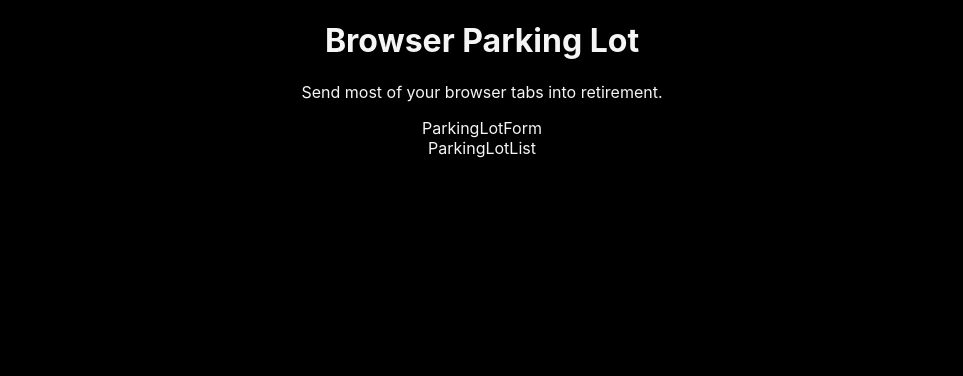
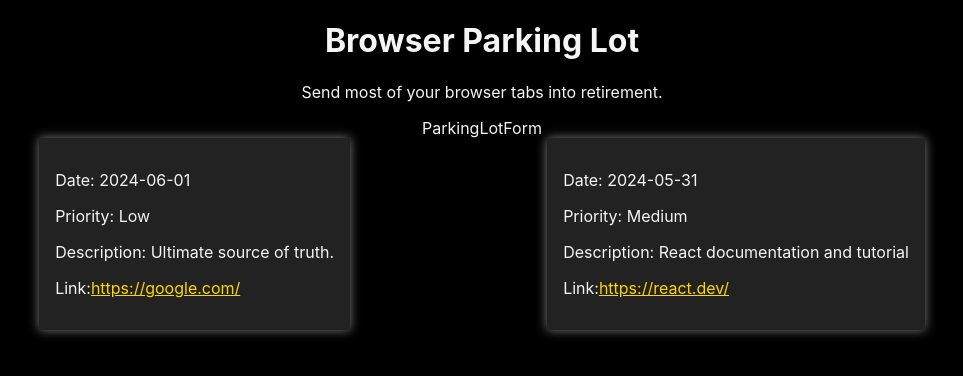
Before and after one commit to Williams439/2024-mar-react-parking-lot, a React (Create React App) app: page / in a window 1280 px wide. Shown: the top 376 px of the page, without its empty margins (158-1121 px from the left). Built offline with nearby package versions, Linux system fonts and the light colour scheme.

Commit message:
parkinglotlist

```diff
--- a/package.json
+++ b/package.json
@@ -6,6 +6,7 @@
   "dependencies": {
     "@testing-library/react": "^13.4.0",
     "@testing-library/user-event": "^13.5.0",
+    "nanoid": "^5.0.7",
     "react": "^18.3.1",
     "react-dom": "^18.3.1",
     "react-scripts": "5.0.1"
--- a/src/App.js
+++ b/src/App.js
@@ -1,9 +1,29 @@
+import { useState } from 'react';
+import {nanoid} from 'nanoid';
 import './App.css';
 
 import ParkingLotForm from "./Components/ParkingLotForm/ParkingLotForm";
 import ParkingLotList from './Components/ParkingLotList/ParkingLotList';
 
 export default function App() {
+
+  let [parkingLotItems, setParkingLotItems] = useState([
+  {
+    id: nanoid(),
+    date: "2024-06-01",
+    priority: "Low",
+    link: "https://google.com/",
+    description: "Ultimate source of truth.",
+  },
+  {
+    id: nanoid(),
+    date: "2024-05-31",
+    priority: "Medium",
+    link: "https://react.dev/",
+    description: "React documentation and tutorial",
+  },
+  ]);
+
   return (
     <div className="App">
       <header>
@@ -12,7 +32,7 @@
       </header>
       <main>
         <ParkingLotForm />
-          <ParkingLotList />
+        <ParkingLotList parkingLotItems={parkingLotItems}/>
       </main>
     </div>
   );
--- /dev/null
+++ b/src/Components/ParkingLotList/ParkingLot.css
@@ -0,0 +1,21 @@
+.parking-lot-list-container {
+        display: flex;
+        flex-wrap: wrap;
+        justify-content: space-evenly;
+    }
+
+    .parking-lot-item-container {
+        max-width: 30%;
+        background-color:#222222;
+        box-shadow: 0px 0px 10px rgba(155, 155, 155, 0.8);
+        padding: 1rem;
+        text-align: left;
+    }
+
+    .parking-lot-item-anchor {
+        color: gold;
+    }
+
+    .parking-lot-item-anchor:visited {
+        color: goldenrod;
+    }
--- /dev/null
+++ b/src/Components/ParkingLotList/ParkingLotItem.jsx
@@ -0,0 +1,17 @@
+import React from 'react'
+
+export default function ParkingLotItem({id, date, priority, link, description}) {
+  return (
+    <section className="parking-lot-item-container">
+        <p className="parking-lot-item-field">Date: { date }</p>
+        <p className="parking-lot-item-field">Priority: { priority }</p>
+        <p className="parking-lot-item-field">Description: { description }</p>
+        <p className="parking-lot-item-field">
+            Link:
+            <a href={link} target="_blank" className="parking-lot-item-anchor">
+                {link}
+            </a>
+        </p>
+    </section>
+  )
+}
--- a/src/Components/ParkingLotList/ParkingLotList.jsx
+++ b/src/Components/ParkingLotList/ParkingLotList.jsx
@@ -1,7 +1,17 @@
 import React from 'react'
+import ParkingLotItem from './ParkingLotItem';
+import './ParkingLot.css';
 
-export default function ParkingLotList() {
+export default function ParkingLotList({ parkingLotItems }) {
+
+    let ParkingLotItemsJsxList = parkingLotItems.map(item =>
+        <ParkingLotItem key={item.id} {...item}/>
+    );
+
+
     return (
-        <div>ParkingLotList</div>
+        <section className="parking-lot-list-container">
+            {ParkingLotItemsJsxList}
+        </section>
     )
 }
```
Also changed, not shown: 1 other file (tests, documents, lock files or other folders). Lines whose indentation alone changed are shown as unchanged.
